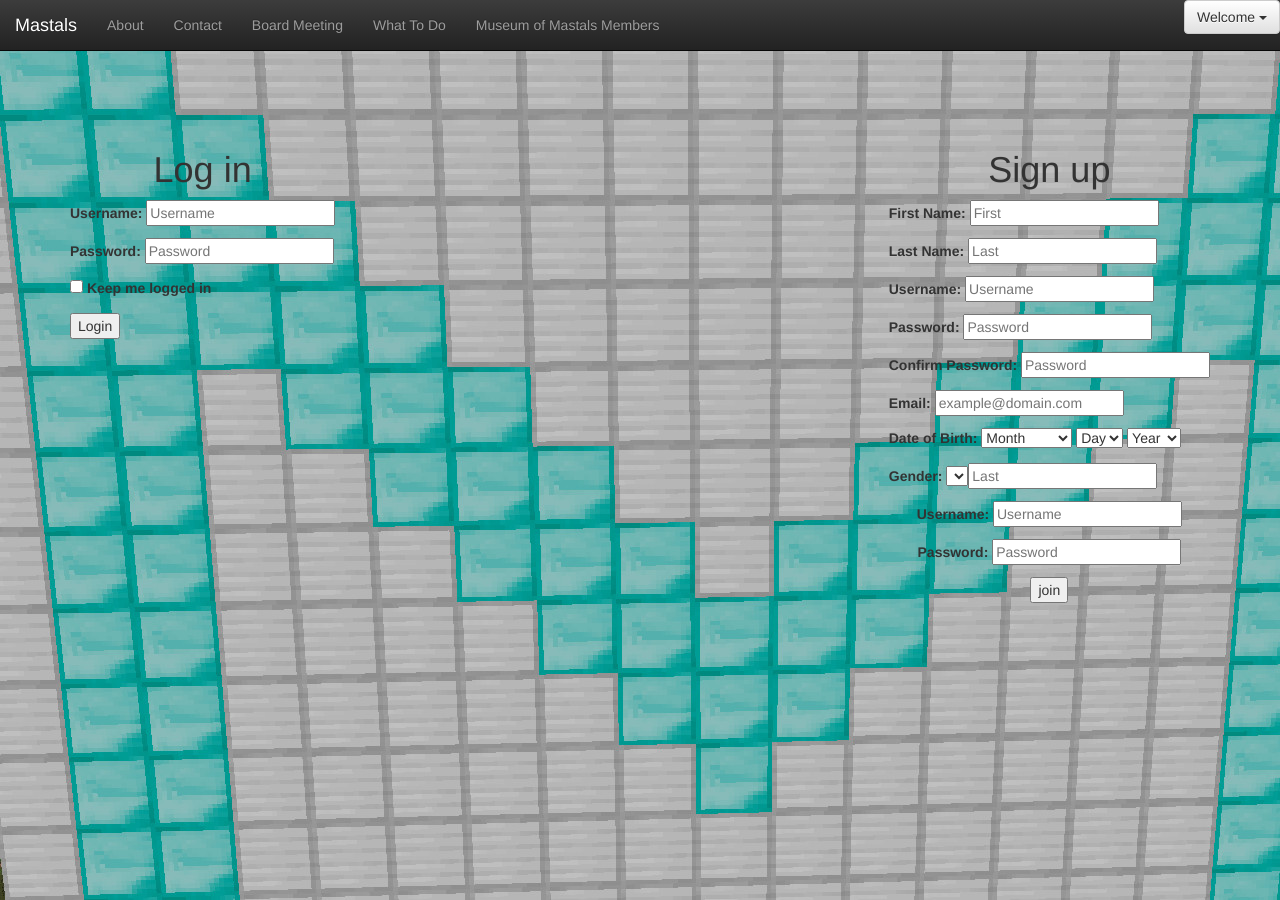
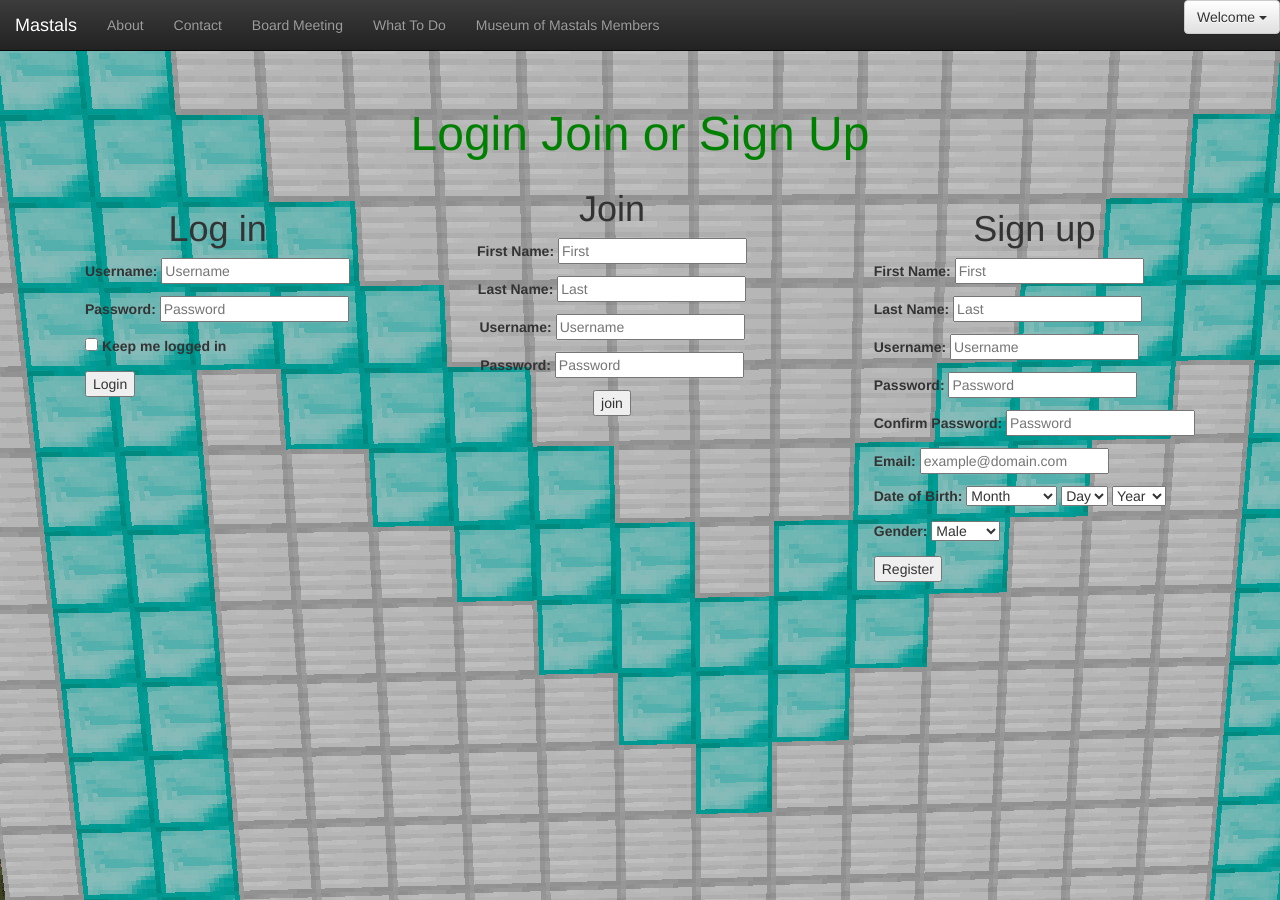
Before and after one commit to mastals/mastals.github.io, a Jekyll site: the page built from login-join-register/index.html, in a window 1280 px wide. Built offline with Jekyll 4.4.1, drawn with Linux system fonts in a browser that asks for light colours.

Commit message:
Add back join

```diff
--- a/login-join-register/index.html
+++ b/login-join-register/index.html
@@ -1,8 +1,7 @@
 ---
 ---
-<html>
 
-</div>
+<p><center><font size="70" color="green">Login Join or Sign Up</font></center></p>
 
 <div class="forms">
 
@@ -124,7 +123,26 @@
     <p>
          <label>Gender:</label>
          <select name="Gender">
-I         <center><label for="lastnamesignup" class="lname" data-icon="u">Last Name:</label>
+         <option value="male">Male</option>
+         <option value="female">Female</option>
+         </select>
+    </p>
+    <p class="signin button">
+    <input type="submit" value="Register"/>
+    </p>
+</form></center>
+</div>
+
+
+<div class="join">
+
+    <h1><center> Join </center></h1>
+    <p>
+         <center><label for="firstnamesignup" class="fname" data-icon="u">First Name:</label>
+         <input id="firstnamesignup" name="firstnamesignup" required="required" type="text" placeholder="First" /></center>
+    </p>
+    <p>
+         <center><label for="lastnamesignup" class="lname" data-icon="u">Last Name:</label>
          <input id="lastnamesignup" name="lastnamesignup" required="required" type="text" placeholder="Last" /></center>
     </p>
     <p>
@@ -142,9 +160,3 @@ I         <center><label for="lastnamesignup" class="lname" data-icon="u">Last N
 </div>
 
 </div>
-
-
-
-
-
-</html>
```
